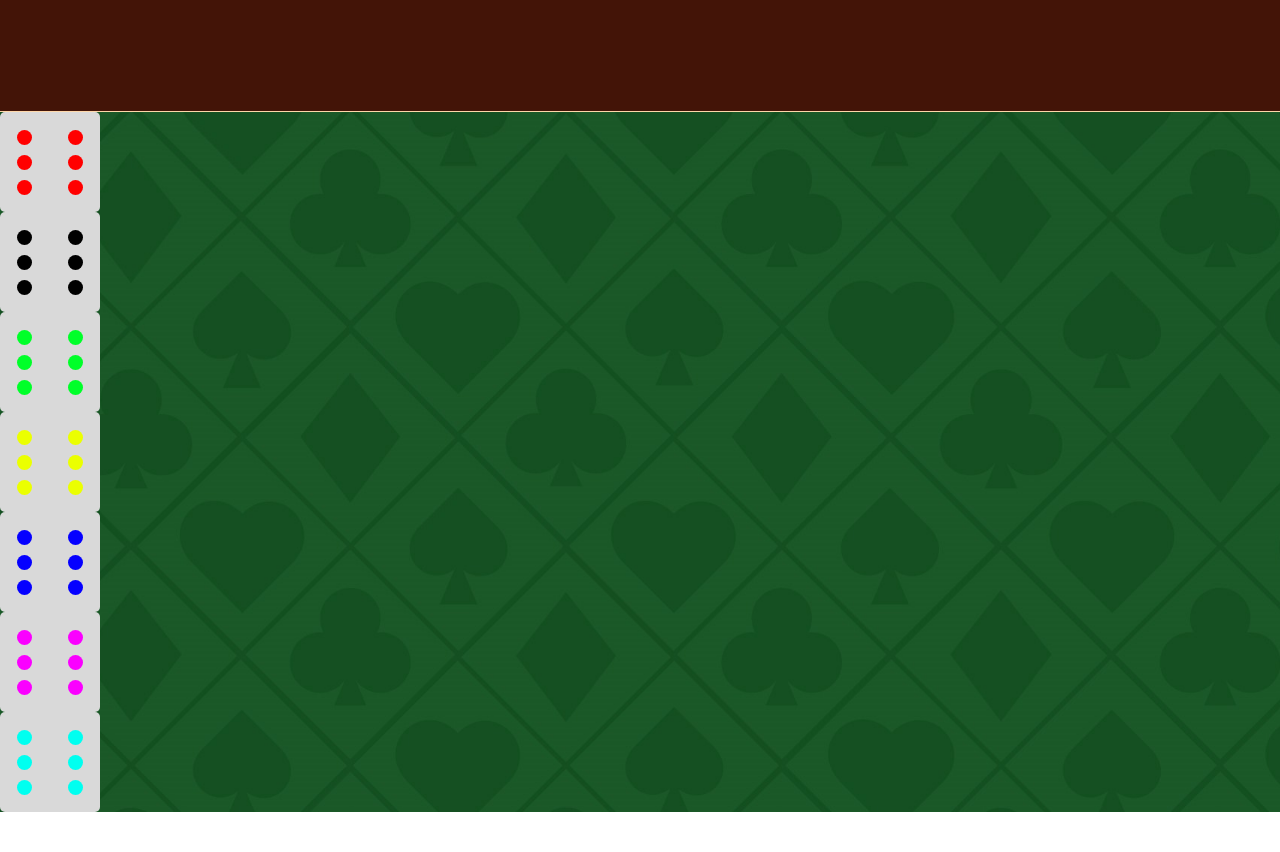
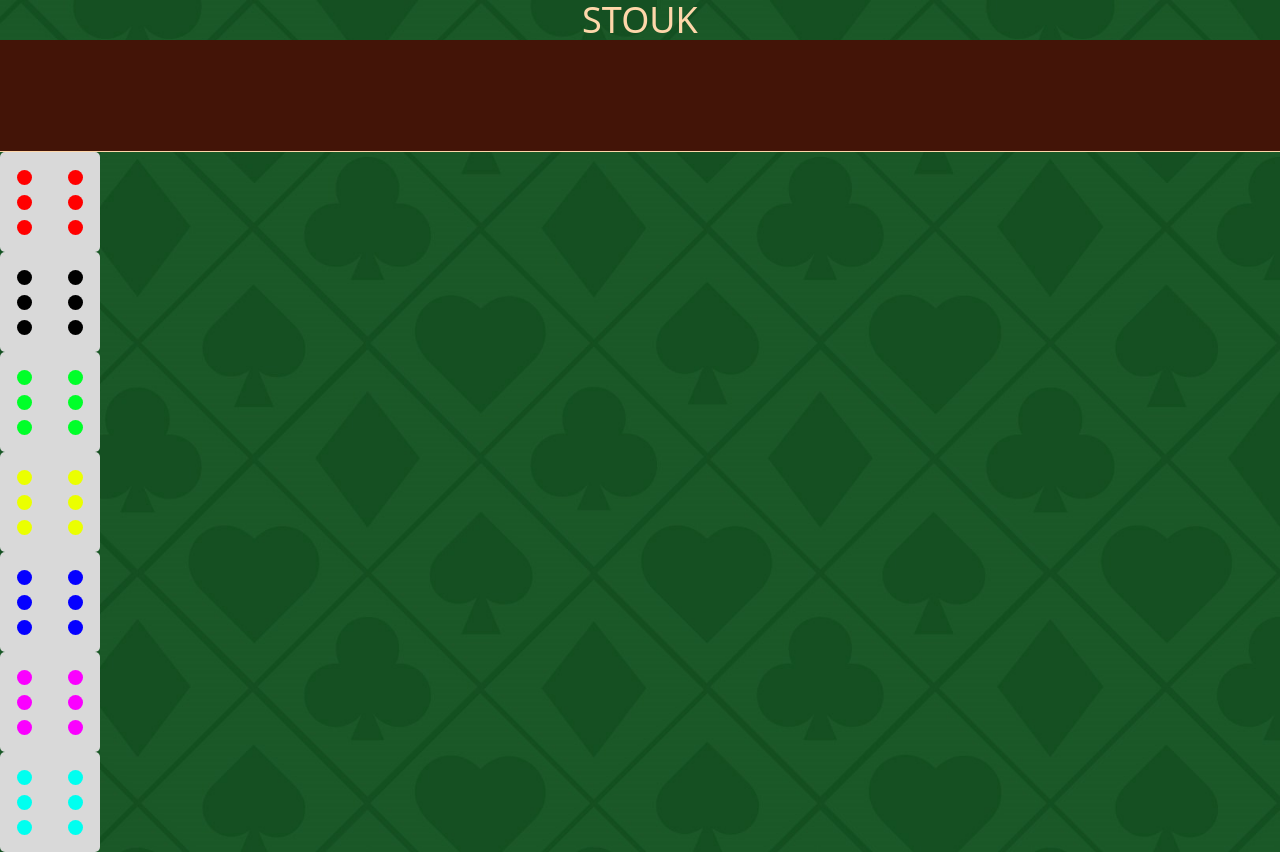
Before and after one commit to lorensviguie/STOUK-GAME, a website: page app/templates/play.html in a window 1280 px wide. Before the commit the page ends 812 px from the top, so only its background shows below. Drawn offline with nearby package versions, Linux system fonts and the light colour scheme; files that its build step writes are made by us from their sources; files whose address does not match are found by name.

Commit message:
push fin page compte

```diff
--- a/app/templates/play.html
+++ b/app/templates/play.html
@@ -13,6 +13,9 @@
     </style>
 </head>
 <body class="overflow-hidden">
+    <div class="w-full">
+        <p class="text-orange-200 text-center text-4xl">STOUK</p>
+    </div>
     <div class="w-full h-28 border-b border-b-orange-200 bg-orange-950">
     </div>
     <div>
```
Also changed, not shown: app/templates/account.html (+1 -1 lines), app/templates/result.html (+1 -1 lines), app/static/styles/output.css, 1 other file.
